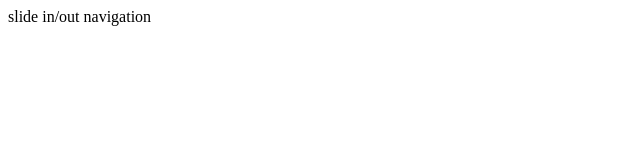
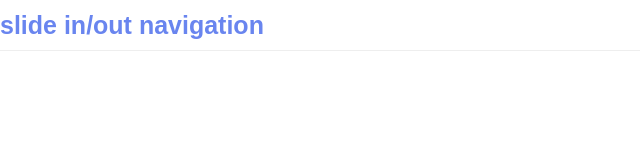
Before and after one commit to Akmalhakimteo/sidebar-html-css, a plain HTML site: page index.html in a window 1280 px wide. Shown: the whole page, without its empty margins (0-640 px from the left). Drawn offline with Linux system fonts and the light colour scheme.

Commit message:
header css added

```diff
--- a/index.html
+++ b/index.html
@@ -1,9 +1,7 @@
 <html>
 
 <head>
-    <style>
-
-    </style>
+    <link rel="stylesheet" type="text/css" href="mystyle.css">
 </head>
 
 <body>
--- /dev/null
+++ b/mystyle.css
@@ -0,0 +1,23 @@
+* {
+    padding: 0;
+    margin: 0;
+  }
+
+body {
+    font-family: sans-serif;
+     }
+
+header {
+    width: 100%;
+    height: 50px;
+    margin: auto;
+    border-bottom: 1px solid #EEE;
+      }
+
+#brand {
+    float: left;
+    line-height: 50px;
+    color: #6985EF;
+    font-size: 25px;
+    font-weight: bolder;
+     }
```
